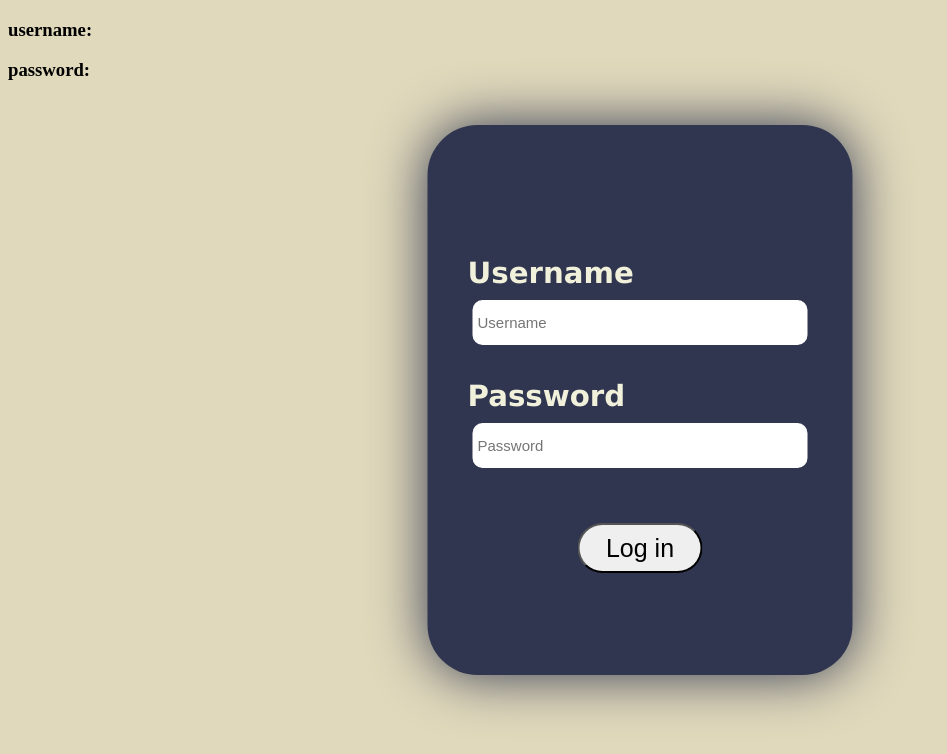
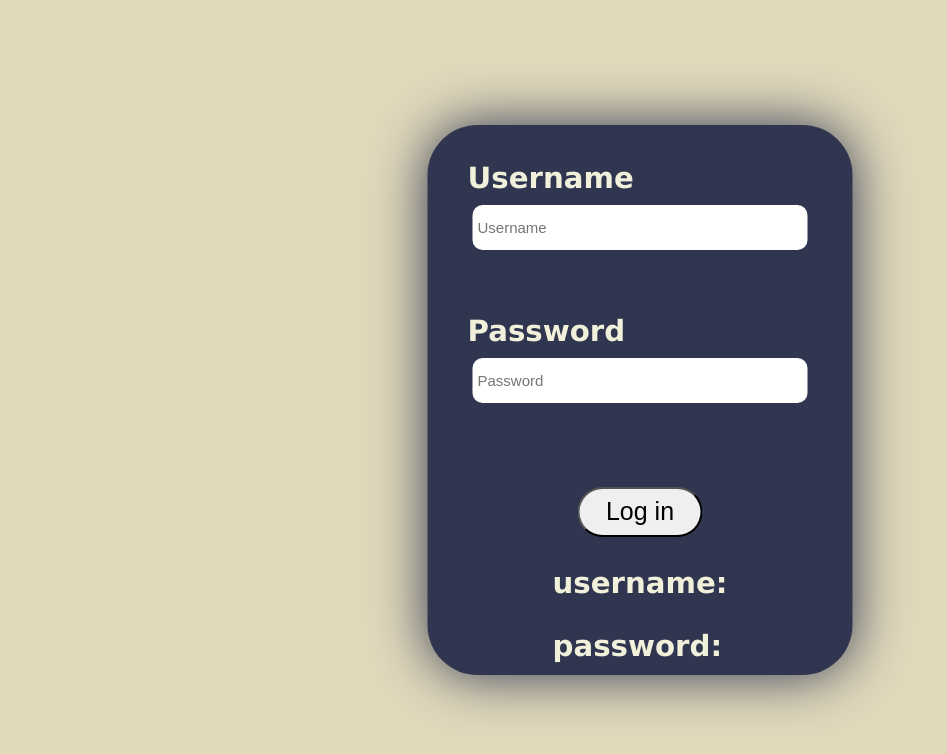
Before and after one commit to DarshanMurugan/Journal-Website, a React (Vite) app: page / in a window 1280 px wide. Shown: the top 754 px of the page, without its empty margins (0-947 px from the left). Built offline with nearby package versions, Linux system fonts and the light colour scheme.

Commit message:
Refactor authentication component layout

```diff
--- a/src/authentication.jsx
+++ b/src/authentication.jsx
@@ -32,38 +32,31 @@ function Authenticator(){
 
   return(
     <>
+
               <div className="credentials-entry-container">
                 <div>
-      <div>
                     <h3>Username</h3>
-      </div>
-      <div>
                     <input className="username-input" placeholder="Username" onChange={(e) => setUsername(e.target.value)} ></input>
                 </div>
+
+                <br></br>
+
+                <div>
+                    <h3>Password</h3>
+                    <input type="password" className="password-input" placeholder="Password" onChange={(e) => setPassword(e.target.value)} ></input>
                 </div>
 
-    <div>
-      <div>
-        <h3>Password</h3>
-      </div>
-      <div>
-      <input type="password"  className="password-input" placeholder="Password" onChange={(e) => setPassword(e.target.value)} ></input>
-      </div>
-    </div>
+                <br></br>
 
                 <div>
-      <div ><button className="enter-credentials-button" onClick={handleLogin}>Log in</button>
-
-      </div>
-
-    </div>
+                    <button className="enter-credentials-button" onClick={handleLogin}>Log in</button>
                 </div>
 
                 <div>
                   <h3> username: {username}</h3>
                   <h3>password: {password}</h3>
                 </div>
-
+            </div>
 
     </>
   )
```
Lines whose indentation alone changed are shown as unchanged.
